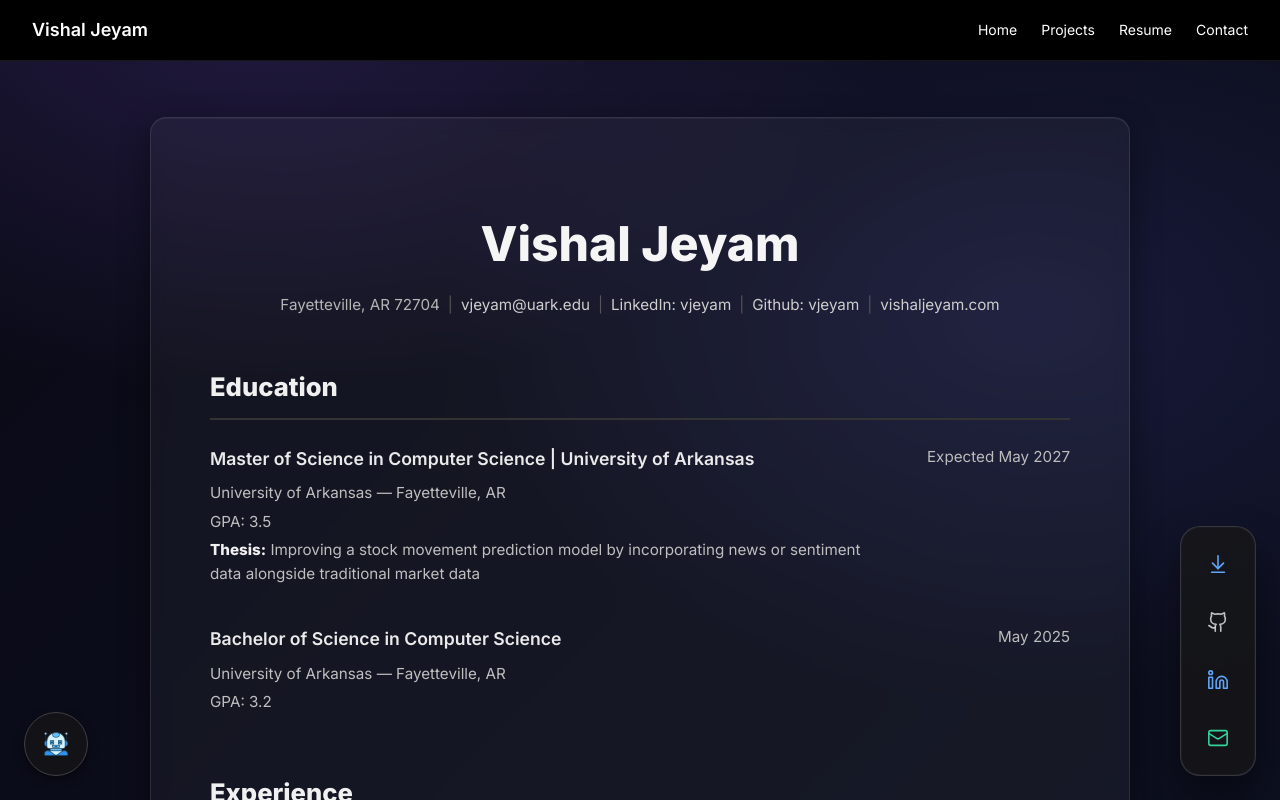
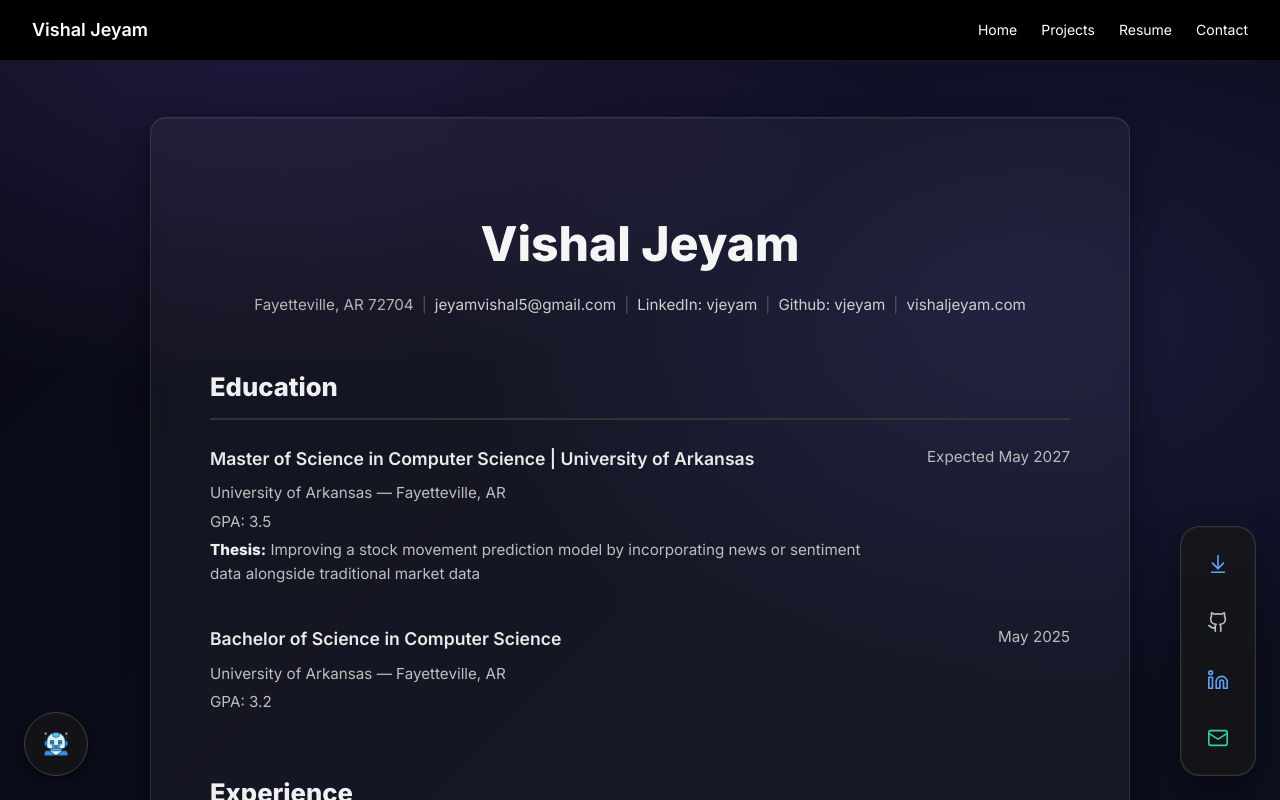
Before and after one commit to vjeyam/vjeyam.github.io, a React (Vite) app: page /resume in a window 1280 px wide. Shown: the top 800 px of the page. Built offline with nearby package versions, Linux system fonts and the light colour scheme.

Commit message:
Update email contact information throughout the portfolio

```diff
--- a/src/components/Contact.tsx
+++ b/src/components/Contact.tsx
@@ -17,7 +17,7 @@
       `Name: ${name}\nEmail: ${email}\n\nMessage:\n${message}`
     );
 
-    window.location.href = `mailto:vjeyam@uark.edu?subject=${subject}&body=${body}`;
+    window.location.href = `mailto:jeyamvishal5@gmail.com?subject=${subject}&body=${body}`;
     form.reset();
   }
 
--- a/src/components/FloatingIcons.tsx
+++ b/src/components/FloatingIcons.tsx
@@ -38,7 +38,7 @@
 
       {/* Email */}
       <a
-        href="mailto:vjeyam@uark.edu"
+        href="mailto:jeyamvishal5@gmail.com"
         className="floating-icon accent-green"
         title="Email Me"
       >
--- a/src/pages/Resume.tsx
+++ b/src/pages/Resume.tsx
@@ -46,7 +46,7 @@
             <div className="resume-contact-row">
               Fayetteville, AR 72704
               <span className="divider">|</span>
-              <a href="mailto:vjeyam@uark.edu">vjeyam@uark.edu</a>
+              <a href="mailto:jeyamvishal5@gmail.com">jeyamvishal5@gmail.com</a>
               <span className="divider">|</span>
               <a href="https://www.linkedin.com/in/vjeyam" target="_blank" rel="noreferrer">
                 LinkedIn: vjeyam
```
Also changed, not shown: 1 other file (tests, documents, lock files or other folders).
